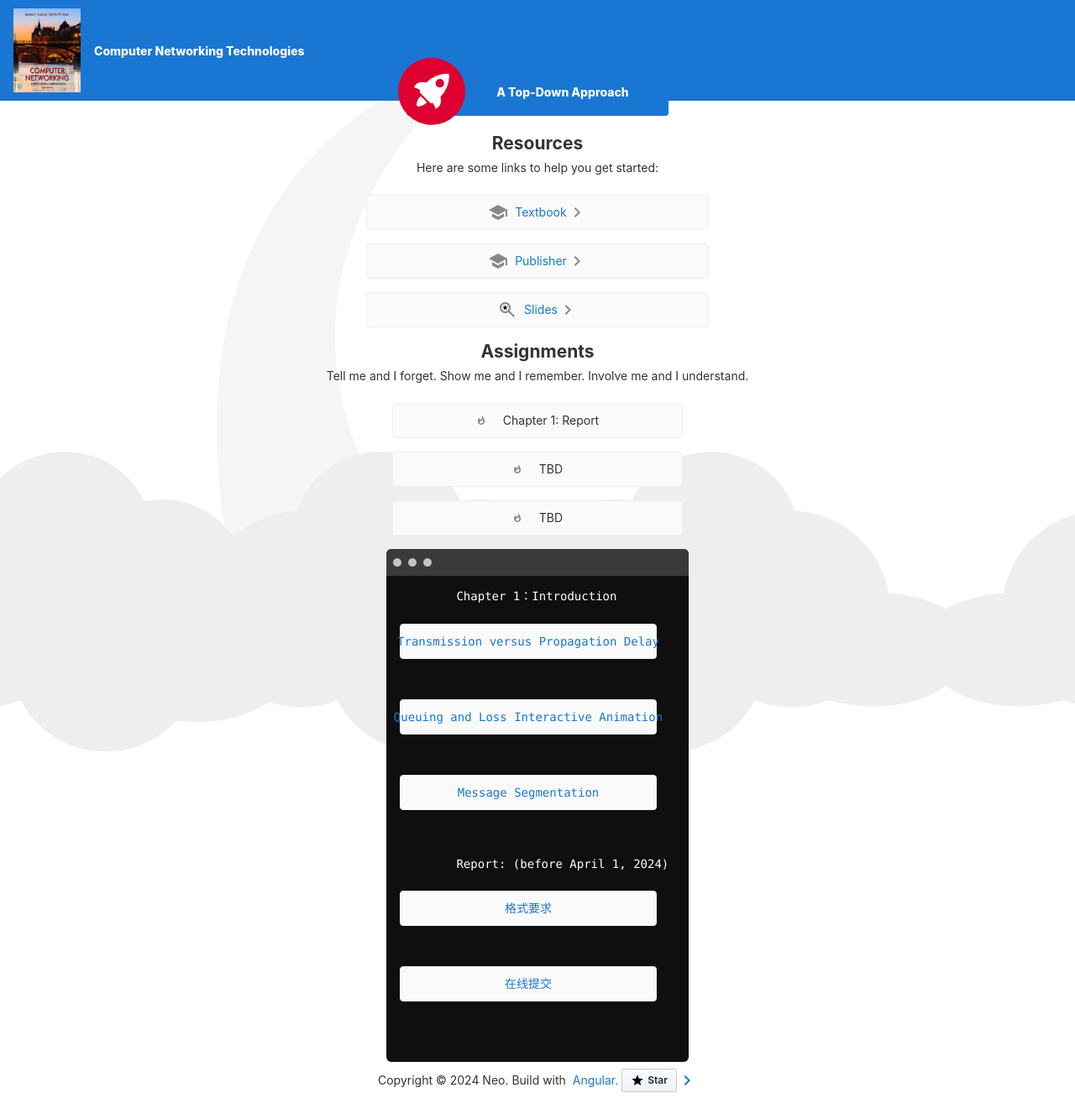
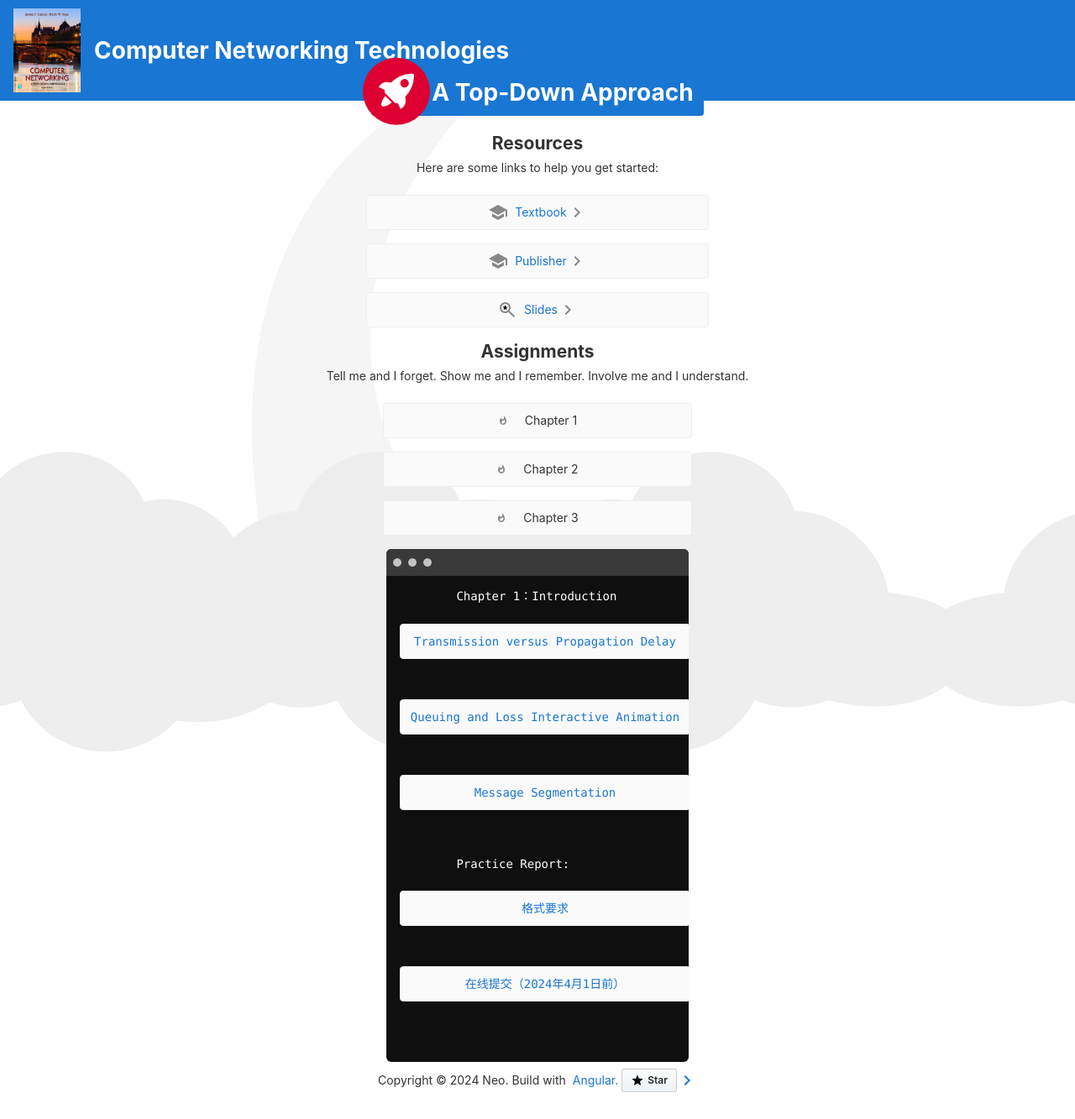
Before and after one commit to walkman617/cn-angular-app, an Angular app: page / in a window 1280 px wide. Shown: the whole page at 84% size. Built offline with nearby package versions, Linux system fonts and the light colour scheme.

Commit message:
Update app.component.html

```diff
--- a/src/app/app.component.html
+++ b/src/app/app.component.html
@@ -100,7 +100,7 @@
     border: 1px solid #eee;
     background-color: #fafafa;
     height: 32px;
-    width: 280px;
+    width: 320px;
     margin: 0 8px 12px;
     padding: 12px;
     display: flex;
@@ -311,7 +311,9 @@
     alt="Networking"
     src="../assets/networking.png"
   />
-  <span>Computer Networking Technologies</span>
+  <span><h1>Computer Networking Technologies</h1></span>
+    <div class="spacer"></div>
+    <div class="spacer"></div>
     <div class="spacer"></div>
 </div>
 
@@ -331,7 +333,7 @@
       </g>
     </svg>
 
-    <span>A Top-Down Approach</span>
+    <span><h1>A Top-Down Approach</h1></span>
 
     <svg id="rocket-smoke" xmlns="http://www.w3.org/2000/svg" width="516.119" height="1083.632" viewBox="0 0 516.119 1083.632">
       <title>Rocket Ship Smoke</title>
@@ -378,17 +380,17 @@
   <div class="card-container">
     <div class="card card-small" (click)="selection.value = 'default'" tabindex="0">
       <svg class="material-icons" xmlns="http://www.w3.org/2000/svg" width="24" height="24" viewBox="0 0 48 24"><path d="M13.5.67s.74 2.65.74 4.8c0 2.06-1.35 3.73-3.41 3.73-2.07 0-3.63-1.67-3.63-3.73l.03-.36C5.21 7.51 4 10.62 4 14c0 4.42 3.58 8 8 8s8-3.58 8-8C20 8.61 17.41 3.8 13.5.67zM11.71 19c-1.78 0-3.22-1.4-3.22-3.14 0-1.62 1.05-2.76 2.81-3.12 1.77-.36 3.6-1.21 4.62-2.58.39 1.29.59 2.65.59 4.04 0 2.65-2.15 4.8-4.8 4.8z"/></svg>
-      <span>Chapter 1: Report</span>
+      <span>Chapter 1</span>
     </div>
 
     <div class="card card-small" (click)="selection.value = 'Queuing'" tabindex="0">
       <svg class="material-icons" xmlns="http://www.w3.org/2000/svg" width="24" height="24" viewBox="0 0 48 24"><path d="M13.5.67s.74 2.65.74 4.8c0 2.06-1.35 3.73-3.41 3.73-2.07 0-3.63-1.67-3.63-3.73l.03-.36C5.21 7.51 4 10.62 4 14c0 4.42 3.58 8 8 8s8-3.58 8-8C20 8.61 17.41 3.8 13.5.67zM11.71 19c-1.78 0-3.22-1.4-3.22-3.14 0-1.62 1.05-2.76 2.81-3.12 1.77-.36 3.6-1.21 4.62-2.58.39 1.29.59 2.65.59 4.04 0 2.65-2.15 4.8-4.8 4.8z"/></svg>
-      <span>TBD</span>
+      <span>Chapter 2</span>
     </div>
 
     <div class="card card-small" (click)="selection.value = 'Message'" tabindex="0">
       <svg class="material-icons" xmlns="http://www.w3.org/2000/svg" width="24" height="24" viewBox="0 0 48 24"><path d="M13.5.67s.74 2.65.74 4.8c0 2.06-1.35 3.73-3.41 3.73-2.07 0-3.63-1.67-3.63-3.73l.03-.36C5.21 7.51 4 10.62 4 14c0 4.42 3.58 8 8 8s8-3.58 8-8C20 8.61 17.41 3.8 13.5.67zM11.71 19c-1.78 0-3.22-1.4-3.22-3.14 0-1.62 1.05-2.76 2.81-3.12 1.77-.36 3.6-1.21 4.62-2.58.39 1.29.59 2.65.59 4.04 0 2.65-2.15 4.8-4.8 4.8z"/></svg>
-      <span>TBD</span>
+      <span>Chapter 3</span>
     </div>
 
 
@@ -402,9 +404,9 @@
         <a class="card" target="_blank" rel="noopener" href="https://media.pearsoncmg.com/ph/esm/ecs_kurose_compnetwork_8/cw/content/interactiveanimations/queuing-loss-applet/index.html">Queuing and Loss Interactive Animation</a>
         <a class="card" target="_blank" rel="noopener" href="https://media.pearsoncmg.com/ph/esm/ecs_kurose_compnetwork_8/cw/content/interactiveanimations/message-segmentation/index.html">Message Segmentation</a>
         <br/>
-        Report: (before April 1, 2024)
+        Practice Report:
         <a class="card" target="_blank" rel="noopener" href="https://docs.qq.com/doc/DYlF1RVZjREhFZUlz">格式要求</a>
-        <a class="card" target="_blank" rel="noopener" href="https://docs.qq.com/form/page/DYmpNbGdyRk1GRk5l">在线提交</a>
+        <a class="card" target="_blank" rel="noopener" href="https://docs.qq.com/form/page/DYmpNbGdyRk1GRk5l">在线提交（2024年4月1日前）</a>
 
       </pre>
       <pre *ngSwitchCase="'Queuing'">To be determined</pre>
```
